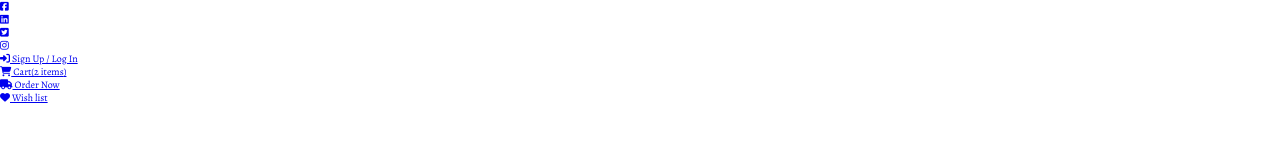
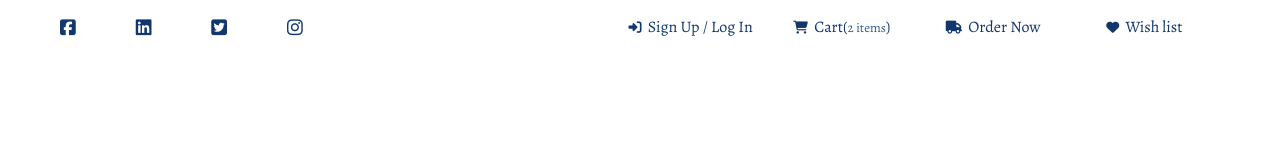
Before and after one commit to Fernandolecca/Furtniture-store, a plain HTML site: page index.html in a window 1280 px wide. Drawn offline with nearby package versions, Linux system fonts and the light colour scheme.

Commit message:
Creating grid system and styling navbar

```diff
--- a/style.css
+++ b/style.css
@@ -14,3 +14,76 @@ body {
     margin: 0;
     padding: 0;
 }
+
+/* navbar */
+.container {
+    display: grid;
+    grid-template-columns: minmax(6rem, 1fr)
+    repeat(8, minmax(min-content, 16rem)) minmax(6rem, 1fr);
+    grid-template-rows: repeat(3, min-content);
+    grid-row-gap: 1.6rem;
+    margin-top: 1.6rem;
+}
+
+.social-icons {
+    grid-column: 2 / 4;
+    grid-row: 1 / 2;
+    list-style: none;
+    display: grid;
+    grid-template-columns: repeat(auto-fit, minmax(5rem, 1fr));
+    align-items: center;
+}
+
+.social-icon {
+    font-size: 1.8rem;
+    color: #12376e;
+    transition: all .4s ease-in-out;
+}
+
+.social-icon:hover {
+    color: #34598f;
+    transform: rotate(360deg);
+}
+
+.first-nav {
+    grid-column: 6 / 10;
+    grid-row: 1 / 2;
+}
+
+.first-nav-list {
+    display: grid;
+    grid-template-columns: repeat(auto-fit, minmax(10rem, 1fr));
+    list-style: none;
+    justify-items: center;
+}
+
+.first-nav-link {
+    text-decoration: none;
+    font-size: 1.6rem;
+    color: #12376e;
+}
+
+.first-nav-link::after {
+    content: '';
+    width: 0%;
+    height: .1rem;
+    margin: auto;
+    background-color: #12376e;
+    display: block;
+    transition: width .3s cubic-bezier(.55, 0, .98, .54);
+}
+
+.first-nav-link:hover::after {
+    width: 100%;
+}
+
+.first-nav-link span {
+    font-size: 1.3rem;
+    color: #34598f;
+}
+
+.first-nav-link i {
+    font-size: 1.3rem;
+    margin-right: .3rem;
+}
+/* end of navbar */
```
